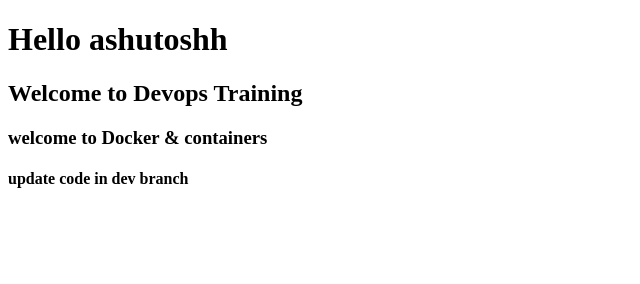
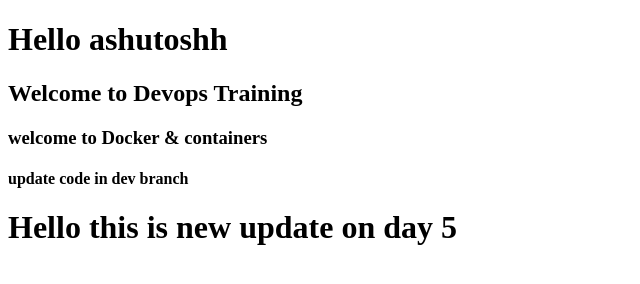
Before and after one commit to redashu/ashu-webui-bmoapp, a plain HTML site: page index.html in a window 1280 px wide. Shown: the whole page, without its empty margins (0-640 px from the left). Drawn offline with Linux system fonts and the light colour scheme.

Commit message:
udpatesnew

```diff
--- a/index.html
+++ b/index.html
@@ -10,6 +10,7 @@
        <h2> Welcome to Devops Training </h2>
        <h3> welcome to Docker & containers </h3>
        <h4> update code in dev branch </h4>
+       <h1> Hello this is new update on day 5 </h1>
 
 </body>
 </html>
```
